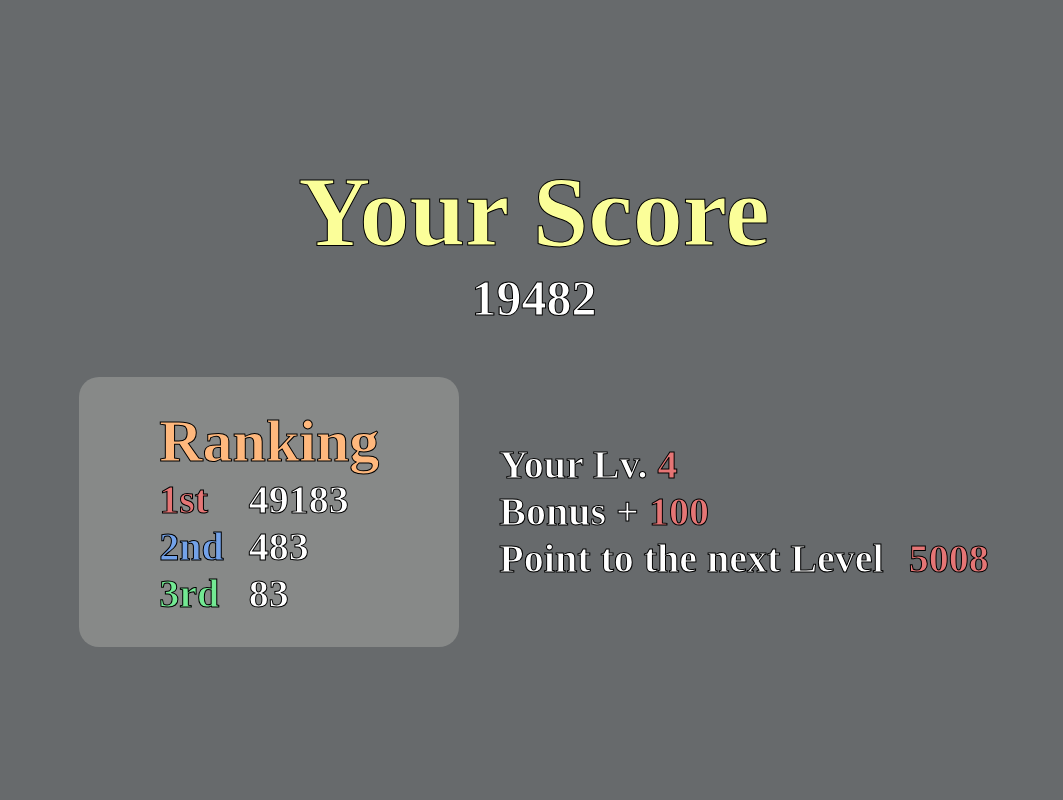
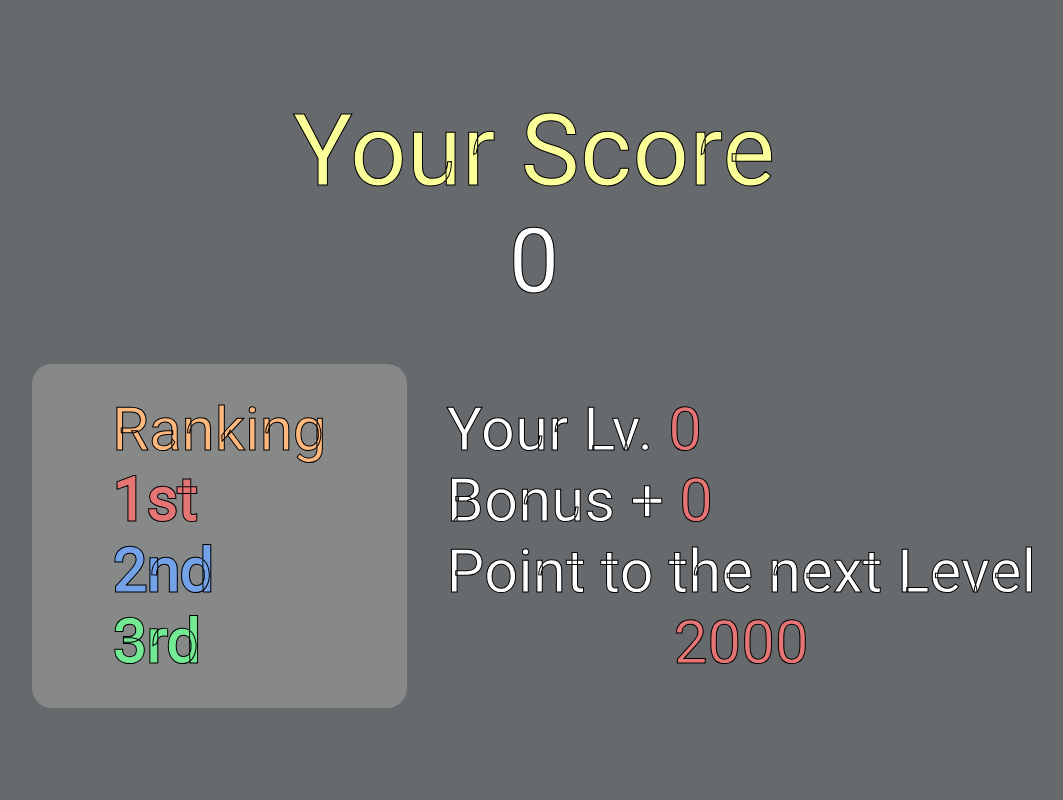
Before and after one commit to misaki1113/FumiFumi, a Flask app: page /score in a window 1280 px wide. Shown: the whole page, without its empty margins (106-1169 px from the left). Run offline with Flask 3, Linux system fonts and the light colour scheme.

Commit message:
値更新ができるようにしたのと，フォントを指定しました

```diff
--- a/Root/app.py
+++ b/Root/app.py
@@ -10,13 +10,14 @@
         self.app = Flask(__name__)
         self.socketio = SocketIO(self.app)
         self.setup_routes()
-        self.data = {
+        self.state_data = {
             "score": 0,
-            "level": 1,
+            "level": 0,
             "bonus": 0,
-            "next_point": 0,
+            "next_point": 2000,
             "ranking": [0, 0, 0],
         }
+        self.bonus_data = [0, 0, 0]
 
     def setup_routes(self):
         app = self.app
--- a/Root/templates/countdown.html
+++ b/Root/templates/countdown.html
@@ -4,9 +4,10 @@
     <link rel="stylesheet" href="./css/countdown.css" />
     <title>ふみふみあくせる</title>
     <script type="text/javascript" src='./js/countdown.js'></script>
-    <!-- <link rel="preconnect" href="https://fonts.googleapis.com">
+    <link rel="preconnect" href="https://fonts.googleapis.com">
     <link rel="preconnect" href="https://fonts.gstatic.com" crossorigin>
-    <link href="https://fonts.googleapis.com/css2?family=Audiowide&family=Kiwi+Maru&family=Playfair+Display:ital,wght@0,400..900;1,400..900&display=swap" rel="stylesheet">  </head> -->
+    <link href="https://fonts.googleapis.com/css2?family=Roboto&display=swap" rel="stylesheet">
+  </head>
   <body>
     <div id="box" class="css1">
         <div id="msg"></div>
--- a/Root/templates/css/bonus.css
+++ b/Root/templates/css/bonus.css
@@ -7,6 +7,8 @@
     font-weight: bold;
     align-items: center;
     justify-content: center;
+    font-family: "Roboto", serif;
+    font-weight: 500;
 }
 
 .whole {
@@ -16,7 +18,7 @@
 }
 .title {
     color:#fbfe99;
-    font-size: 100px;
+    font-size: 120px;
 }
 
 .bonus_layout {
@@ -29,7 +31,7 @@
 .bonus {
     display: flex;
     flex-direction: column;
-    font-size: 50px;
+    font-size: 60px;
     gap: 5px;
 }
 
--- a/Root/templates/css/score.css
+++ b/Root/templates/css/score.css
@@ -1,17 +1,13 @@
-
-
 body {
-    /* font-family: "Audiowide", sans-serif;
-    font-weight: 400;
-    font-style: normal; */
     display: flex;
     background-color: #676a6c;
     color: #FFFFFF;
     text-align: center;
     -webkit-text-stroke: 1px #000000;
-    font-weight: bold;
     align-items: center;
     justify-content: center;
+    font-family: "Roboto", serif;
+    font-weight: 500;
 }
 
 .whole {
@@ -26,8 +22,9 @@
     flex-direction: row;
     align-items: center;
     padding-top: 50px;
-    font-size: 40px;
+    font-size: 60px;
     gap: 40px;
+    text-align: left;
 }
 
 .title {
@@ -60,14 +57,13 @@
 
 .next {
     display: flex;
-    flex-direction: row;
-    gap:25px;
+    flex-direction: column;
+    align-items: center;
 }
 
 .score {
     padding: 0px 20px;
-    font-weight: bold;
-    font-size: 50px;
+    font-size: 90px;
 }
 
 .rank {
--- a/Root/templates/gameover.html
+++ b/Root/templates/gameover.html
@@ -3,13 +3,17 @@
     <meta charset="UTF-8">
     <link rel="stylesheet" href="./css/gameover.css" />
     <title>ふみふみあくせる</title>
+    <script type="text/javascript" src='./js/gameover.js'></script>
+    <link rel="preconnect" href="https://fonts.googleapis.com">
+    <link rel="preconnect" href="https://fonts.gstatic.com" crossorigin>
+    <link href="https://fonts.googleapis.com/css2?family=Roboto&display=swap" rel="stylesheet">
   </head>
   <body>
     <div class="gameover_layout">
         <span class="tytle">Game Over</span>
         <div class="score_layout">
             <span>〜 Score</span>
-            <span class="score">14200</span>
+            <span class="final_score"></span>
             <span>〜</span>
         </div>
     </div>
--- a/Root/templates/home.html
+++ b/Root/templates/home.html
@@ -3,9 +3,10 @@
     <meta charset="UTF-8">
     <link rel="stylesheet" href="./css/home.css" />
     <title>ふみふみあくせる</title>
-    <!-- <link rel="preconnect" href="https://fonts.googleapis.com">
+    <link rel="preconnect" href="https://fonts.googleapis.com">
     <link rel="preconnect" href="https://fonts.gstatic.com" crossorigin>
-    <link href="https://fonts.googleapis.com/css2?family=Audiowide&family=Kiwi+Maru&family=Playfair+Display:ital,wght@0,400..900;1,400..900&display=swap" rel="stylesheet">  </head> -->
+    <link href="https://fonts.googleapis.com/css2?family=Noto+Sans+JP:wght@100..900&display=swap" rel="stylesheet">
+  </head>
   <body>
     <div class="whole">
       <div class="start_layout">
--- a/Root/templates/js/score.js
+++ b/Root/templates/js/score.js
@@ -0,0 +1,29 @@
+async function updateDate() {
+    const response = await fetch('/score');
+    const data = await response.json();
+
+    const score = data.score;
+    const level = data.level;
+    const bonus = data.bonus;
+    const next_point = data.next_point;
+    const ranking = data.ranking;
+
+    // const score = 1;
+    // const level = 2;
+    // const bonus = 3;
+    // const next_point = 4;
+    // const ranking = [5,3,2];
+
+    document.getElementById('score').textContent = score;
+    document.getElementById('level').textContent = level;
+    document.getElementById('bonus').textContent = bonus;
+    document.getElementById('next_point').textContent = next_point
+    document.getElementById('ranking_one').textContent = ranking[0];
+    document.getElementById('ranking_two').textContent = ranking[1];
+    document.getElementById('ranking_three').textContent = ranking[2];
+
+}
+
+window.onload = function setup(){
+    setInterval(updateDate, 1000);
+}
--- a/Root/templates/score.html
+++ b/Root/templates/score.html
@@ -3,13 +3,15 @@
         <meta charset="UTF-8">
         <link rel="stylesheet" href="./css/score.css" />
         <title>ふみふみあくせる</title>
-    <!-- <link rel="preconnect" href="https://fonts.googleapis.com">
+        <script type="text/javascript" src='./js/score.js'></script>
+        <link rel="preconnect" href="https://fonts.googleapis.com">
         <link rel="preconnect" href="https://fonts.gstatic.com" crossorigin>
-    <link href="https://fonts.googleapis.com/css2?family=Audiowide&family=Kiwi+Maru&family=Playfair+Display:ital,wght@0,400..900;1,400..900&display=swap" rel="stylesheet">  </head> -->
+        <link href="https://fonts.googleapis.com/css2?family=Roboto&display=swap" rel="stylesheet">
+    </head>
     <body>
         <div class="whole">
             <div class="title">Your Score</div>
-        <div class="score">19482</div>
+            <div class="score" id="score">0</div>
             <div class="score_layout">
                 <div class="rank_layout">
                     <span class="subtitle">Ranking</span>
@@ -20,24 +22,24 @@
                             <span style="color: #73e993"><b>3rd</b></span>
                         </div>
                         <div class="rank">
-                        <span>49183</span>
-                        <span>483</span>
-                        <span>83</span>
+                            <span id="ranking_one"></span>
+                            <span id="ranking_two"></span>
+                            <span id="ranking_three"></span>
                         </div>
                     </div>
                 </div>
                 <div class="lv_layout">
                     <div class="lv">
                         <span>Your Lv.</span>
-                    <span class="red">4</span>
+                        <span class="red" id="level">0</span>
                     </div>
                     <div class="bonus">
                         <span>Bonus +</span>
-                    <span class="red">100</span>
+                        <span class="red" id="bonus">0</span>
                     </div>
                     <div class="next">
                         <span>Point to the next Level</span>
-                    <span class="red">5008</span>
+                        <span class="red" id="next_point">2000</span>
                     </div>
                 </div>
             </div>
```
Also changed, not shown: Root/templates/bonus.html (+7 -5 lines), Root/templates/css/countdown.css (+4 -3 lines), Root/templates/css/gameover.css (+4 -5 lines), Root/templates/css/home.css (+6 -4 lines), Root/templates/js/bonus.js (+17 -0 lines), Root/templates/js/countdown.js (+8 -2 lines), Root/templates/js/gameover.js (+15 -0 lines), Root/templates/css/home.png (deleted). Lines whose indentation alone changed are shown as unchanged.
